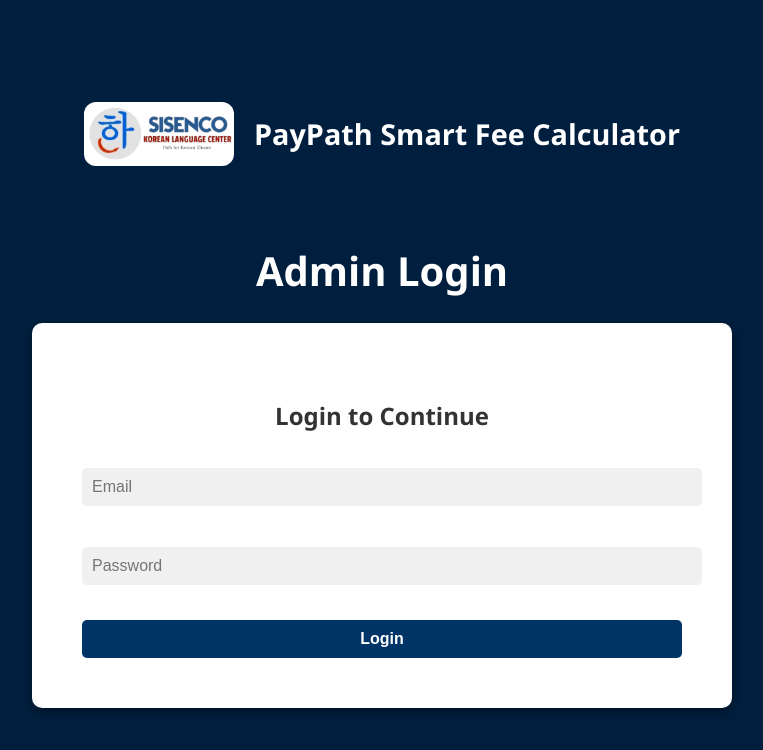
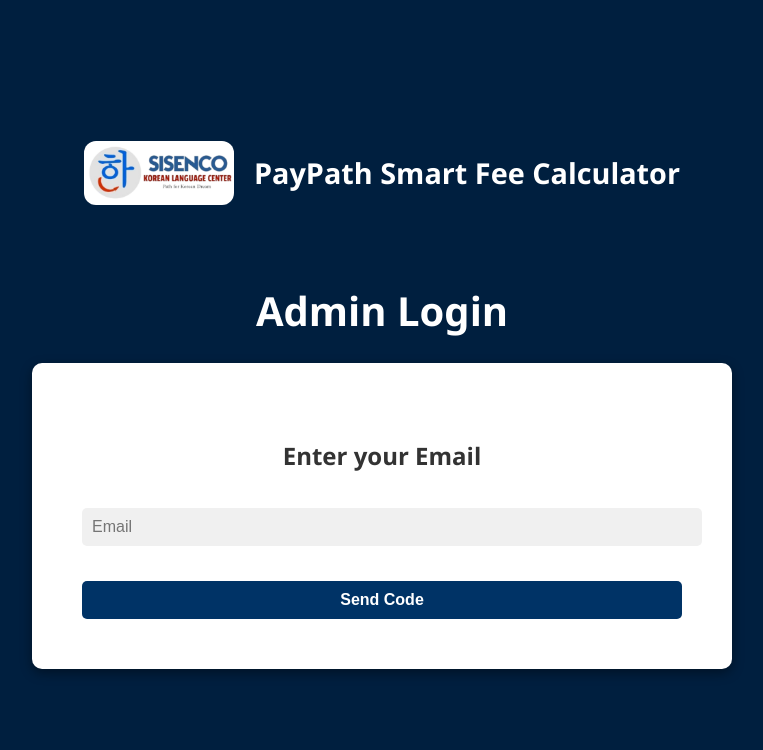
Before and after one commit to teamsisenco/PayPath, a React (Create React App) app: page /login in a window 1280 px wide. Shown: the top 750 px of the page, without its empty margins (258-1021 px from the left). Built offline with nearby package versions, Linux system fonts and the light colour scheme.

Commit message:
email verification implemented

```diff
--- a/src/App.css
+++ b/src/App.css
@@ -650,3 +650,33 @@ button:hover {
 .help-link:hover {
   text-decoration: underline;
 }
+
+.otp-container {
+  display: flex;
+  justify-content: center; /* center horizontally */
+  gap: 10px; /* space between boxes */
+  margin: 10px 0;
+}
+
+.otp-input {
+  width: 50px;
+  height: 50px;
+  font-size: 20px;
+  text-align: center;
+  border-radius: 8px;
+  border: 2px solid #000000; /* Add a visible white border */
+  background-color: #b1beeb;
+  color: #001f3f;
+  font-weight: bold;
+  transition: border 0.2s ease, box-shadow 0.2s ease;
+}
+
+.msg-success {
+  color: #28a745;  /* green */
+  font-weight: bold;
+}
+
+.msg-error {
+  color: #dc3545;  /* red */
+  font-weight: bold;
+}
--- a/src/components/Login.jsx
+++ b/src/components/Login.jsx
@@ -3,48 +3,163 @@ import "../App.css";
 
 function Login({ onLoginSuccess }) {
   const [email, setEmail] = useState("");
-  const [password, setPassword] = useState("");
+  const [otp, setOtp] = useState(new Array(6).fill("")); // 6-digit OTP
+  const [step, setStep] = useState("email"); // email | code
   const [message, setMessage] = useState("");
+  const [messageType, setMessageType] = useState(""); // "success" | "error"
+  const [resendDisabled, setResendDisabled] = useState(false);
+  const [resendTimer, setResendTimer] = useState(60); // seconds before resend
 
-  const ADMIN_EMAIL = "admin@sisenco.lk";
-  const ADMIN_PASSWORD = "admin123";
+  // Step 1: Send code
+  const handleEmailSubmit = async (e) => {
+    e && e.preventDefault(); // allow calling without event (for resend)
+    try {
+      const res = await fetch("http://localhost:5000/send-verification", {
+        method: "POST",
+        headers: { "Content-Type": "application/json" },
+        body: JSON.stringify({ email }),
+      });
+      const data = await res.json();
+      if (data.success) {
+        setStep("code");
+        setMessage("Verification code sent to your email.");
+        setMessageType("success"); // success message
+        setResendDisabled(true);
+        setResendTimer(60);
 
-  const handleLogin = (e) => {
+        // Countdown for resend button
+        const interval = setInterval(() => {
+          setResendTimer((prev) => {
+            if (prev <= 1) {
+              clearInterval(interval);
+              setResendDisabled(false);
+              return 60;
+            }
+            return prev - 1;
+          });
+        }, 1000);
+      } else {
+        setMessage(data.error || "Failed to send verification code.");
+        setMessageType("error"); // error message
+      }
+    } catch (error) {
+      setMessage("Error connecting to server.");
+      setMessageType("error"); // error message
+    }
+  };
+
+  // Step 2: Verify code
+  const handleCodeSubmit = async (e) => {
     e.preventDefault();
-    if (email === ADMIN_EMAIL && password === ADMIN_PASSWORD) {
+    const verificationCode = otp.join(""); // combine 6 digits
+    try {
+      const res = await fetch("http://localhost:5000/verify-code", {
+        method: "POST",
+        headers: { "Content-Type": "application/json" },
+        body: JSON.stringify({ email, code: verificationCode }),
+      });
+      const data = await res.json();
+      if (data.success) {
         onLoginSuccess();
       } else {
-      setMessage("Invalid credentials.");
+        setMessage(data.error || "Invalid verification code.");
+        setMessageType("error"); // error message
+      }
+    } catch (error) {
+      setMessage("Error verifying code.");
+      setMessageType("error"); // error message
+    }
+  };
+
+  // Handle OTP input change
+  const handleOtpChange = (e, index) => {
+    const value = e.target.value;
+    if (/^[0-9]?$/.test(value)) { // allow only digits
+      const newOtp = [...otp];
+      newOtp[index] = value;
+      setOtp(newOtp);
+
+      // Move focus to next input
+      if (value && index < 5) {
+        const nextInput = document.getElementById(`otp-${index + 1}`);
+        nextInput.focus();
+      }
     }
   };
 
   return (
     <div className="login-container">
       <div className="logo-header">
-        <img src={process.env.PUBLIC_URL + '/sisenco.png'} alt="Logo" className="app-logo" />
+        <img
+          src={process.env.PUBLIC_URL + "/sisenco.png"}
+          alt="Logo"
+          className="app-logo"
+        />
         <h1 className="header-title">PayPath Smart Fee Calculator</h1>
       </div>
 
       <h2> Admin Login</h2>
-      <form className="login-form" onSubmit={handleLogin}>
-        <h3>Login to Continue</h3>
+
+      {/* Step 1: Email form */}
+      {step === "email" && (
+        <form onSubmit={handleEmailSubmit} className="login-form">
+          <h3>Enter your Email</h3>
           <input
             type="email"
             placeholder="Email"
             value={email}
             required
-          onChange={(e) => setEmail(e.target.value)}
+            onChange={(e) => {
+              setEmail(e.target.value);
+              setMessage(""); // clear old messages
+            }}
           />
+          <button type="submit">Send Code</button>
+          {message && (
+            <p className={`message ${messageType === "success" ? "msg-success" : "msg-error"}`}>
+              {message}
+            </p>
+          )}
+        </form>
+      )}
+
+      {/* Step 2: OTP verification form */}
+      {step === "code" && (
+        <form onSubmit={handleCodeSubmit} className="login-form">
+          <h3>Enter Verification Code</h3>
+          <div className="otp-container">
+            {otp.map((digit, index) => (
               <input
-          type="password"
-          placeholder="Password"
-          value={password}
-          required
-          onChange={(e) => setPassword(e.target.value)}
+                key={index}
+                id={`otp-${index}`}
+                type="text"
+                maxLength="1"
+                value={digit}
+                onChange={(e) => handleOtpChange(e, index)}
+                onFocus={(e) => e.target.select()}
+                className="otp-input"
               />
-        <button type="submit">Login</button>
-        {message && <p className="message">{message}</p>}
+            ))}
+          </div>
+
+          <button type="submit">Verify</button>
+
+          {/* Resend code button */}
+          <button
+            type="button"
+            onClick={handleEmailSubmit}
+            disabled={resendDisabled}
+          >
+            {resendDisabled ? `Resend (${resendTimer}s)` : "Resend Code"}
+          </button>
+
+          {message && (
+            <p className={`message ${messageType === "success" ? "msg-success" : "msg-error"}`}>
+              {message}
+            </p>
+          )}
         </form>
+      )}
     </div>
   );
 }
```
Lines whose indentation alone changed are shown as unchanged.
